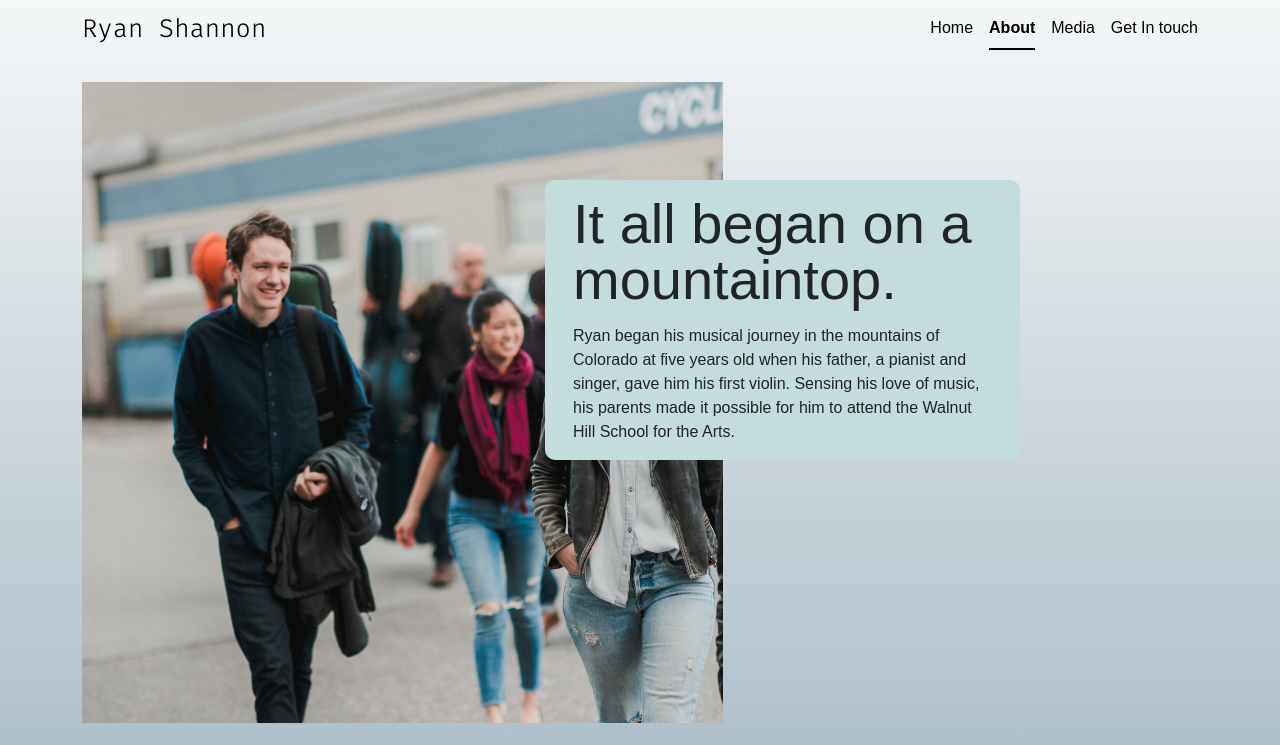
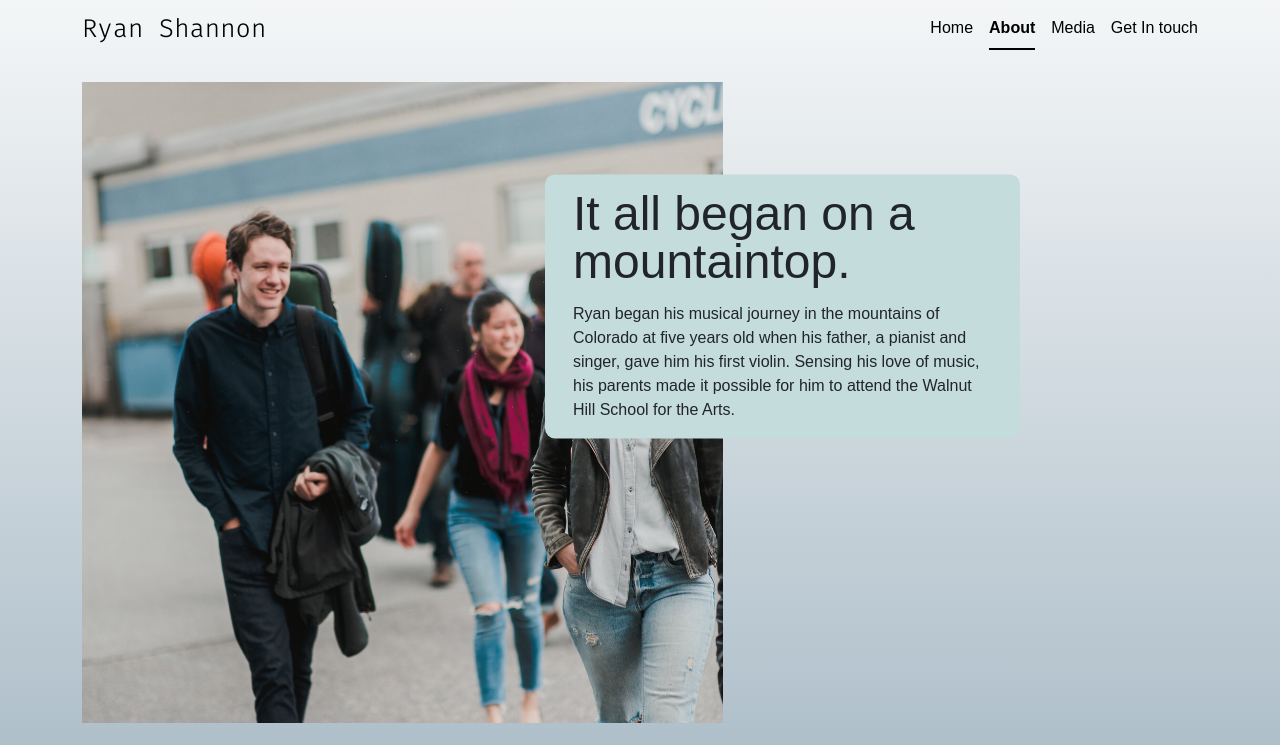
Before and after one commit to RShannon475/RArts, a plain HTML site: page about.html in a window 1280 px wide. Shown: the top 745 px of the page. Drawn offline with nearby package versions, Linux system fonts and the light colour scheme.

Commit message:
Reduced about title font size to help xs displays

```diff
--- a/css/about.css
+++ b/css/about.css
@@ -22,7 +22,7 @@ body {
 }
 
 .textbox-title {
-    font-size: 2em;
+    font-size: 1.5em;
     line-height: 1;
     word-wrap: break-word;
 }
@@ -49,7 +49,7 @@ body {
    the jpg size enough to make it look good until large (992) */
 @media (min-width: 992px) {
     .textbox-title {
-        font-size: 3.5em;
+        font-size: 3em;
         word-wrap: break-word;
     }
 
```
